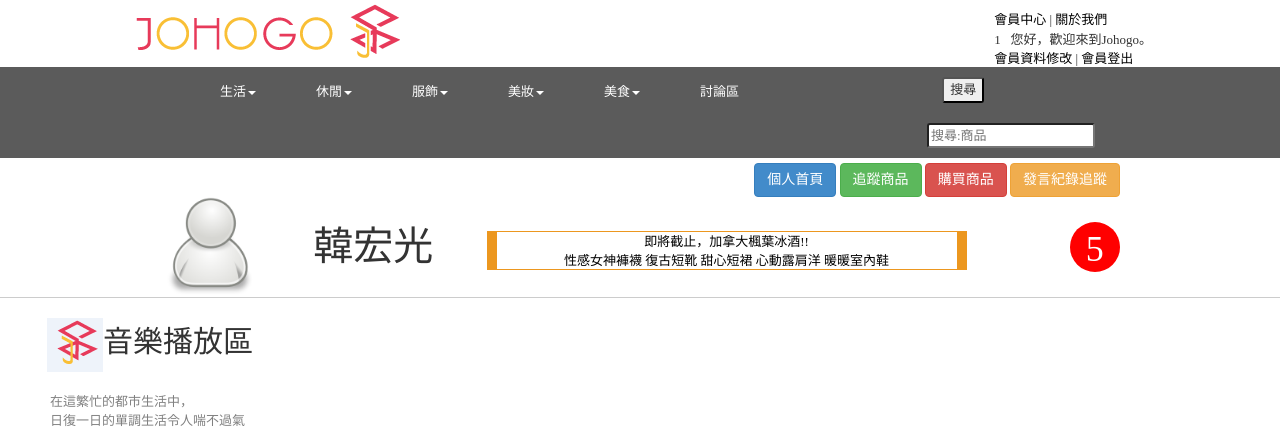
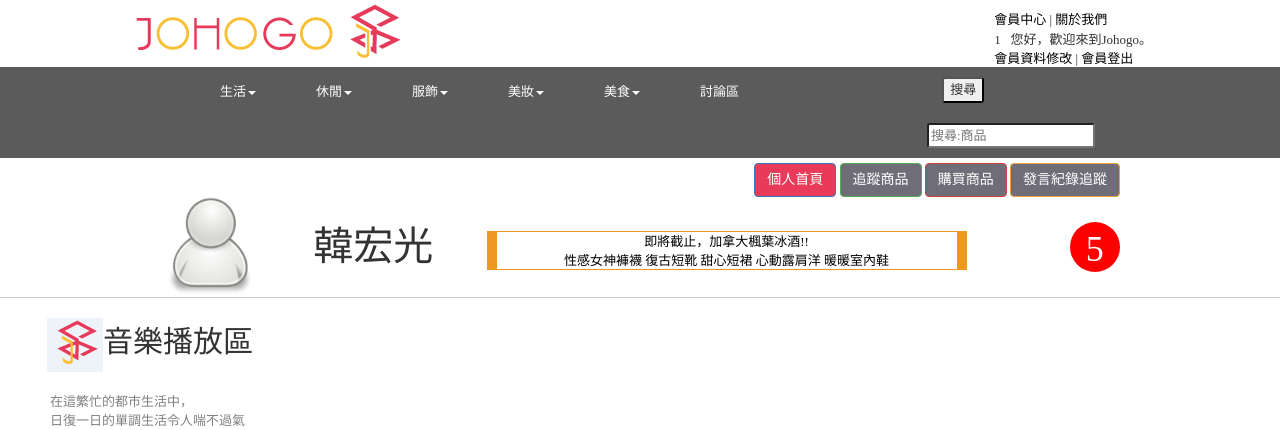
Before and after one commit to contemplator/Johogo, a PHP site: page /memberQuery.php in a window 1280 px wide. Shown: the top 430 px of the page. Run offline with PHP 8.4, Linux system fonts and the light colour scheme; a user stored in the database is signed in; data comes from the database, SQL or seed files in the repository; some libraries are stand-ins or nearby versions.

Commit message:
2014_9_25_v2
modify the css (3 colors)
and the response style for commodity

```diff
--- a/memberQuery.php
+++ b/memberQuery.php
@@ -8,15 +8,16 @@ if(!isset($_SESSION["authen"])){
 			</SCRIPT>");
 }
 ?>
+
 <script type="text/javascript" src="js/jquery.textslider.min.js"></script>
 <link rel="stylesheet" type="text/css" media="all" href="css/memberQuery.css" />
 <div id="memberQuery_container" style="width:960px;text-align:center;margin:0 auto;">
 	<nav style="width:960px;">
 		<div class="form-inline" style="text-align:right;">
-			<a href="memberQuery.php" class="btn btn-large btn-primary">個人首頁</a>
-			<button id="follow" class="btn btn-large btn-success" type="button" value="followQuery.php">追蹤商品</button>
-			<button id="buy" class="btn btn-large btn-danger" type="button" value="buyQuery.php">購買商品</button>
-			<button id="discuss" class="btn btn-large btn-warning" type="button" value="discussQuery.php">發言紀錄追蹤</button>
+			<a id="self_index" href="memberQuery.php" style="background-color:#EA3A5A;" class="btn btn-large btn-primary">個人首頁</a>
+			<button id="follow" style="background-color:#6F6E78;" class="btn btn-large btn-success" type="button" value="followQuery.php">追蹤商品</button>
+			<button id="buy" style="background-color:#6F6E78;" class="btn btn-large btn-danger" type="button" value="buyQuery.php">購買商品</button>
+			<button id="discuss" style="background-color:#6F6E78;" class="btn btn-large btn-warning" type="button" value="discussQuery.php">發言紀錄追蹤</button>
 		</div>
 		<div style="text-align:left;">
 			<img style="width:100px;" src="img/user-bg.png">
@@ -180,7 +181,15 @@ if(!isset($_SESSION["authen"])){
 
 	}
 	$(document).ready(function(){
-		$('#follow,#buy,#discuss').click(function(){Query_pages($(this).val());});
+		$('#self_index').click(function(){
+			$('#self_index,#follow,#buy,#discuss').css("background-color", "#6F6E78");
+			$(this).css("background-color", "#EA3A5A");
+		});
+		$('#follow,#buy,#discuss').click(function(){
+			$('#self_index,#follow,#buy,#discuss').css("background-color", "#6F6E78");
+			$(this).css("background-color", "#EA3A5A");
+			Query_pages($(this).val());
+		});
 		$('.slideText').textslider({
 			direction : 'scrollUp', // 捲動方向: scrollUp向上, scrollDown向下
 			scrollNum : 1, // 一次捲動幾個元素
--- a/product.php
+++ b/product.php
@@ -47,7 +47,7 @@
 									echo "<div class=\"panel-heading\">\r\n";
 								}
 
-					echo "<h3 class=\"panel-title\">".$result["p_name"]."</h3>".
+					echo "<h3 class=\"panel-title\">".mb_substr($result["p_name"], 0, 17, 'utf-8')."</h3>".
 								"</div>\r\n".
 								"<div class=\"panel-body product-body\" onClick='top.location.href=\"product_info.php?pid=".$result["p_id"]."\"'>".
 									"<img src=\"../johogo_backstage/".$resultimg["url"]."\"/>\n\r".
@@ -130,7 +130,7 @@
 									echo "<div class=\"panel-heading\">\r\n";
 								}
 
-					echo "<h3 class=\"panel-title\">".$result["p_name"]."</h3>".
+					echo "<h3 class=\"panel-title\">".mb_substr($result["p_name"], 0, 17, 'utf-8')."</h3>".
 								"</div>\r\n".
 								"<div class=\"panel-body product-body\" onClick='top.location.href=\"product_info.php?pid=".$result["p_id"]."\"'>".
 									"<img src=\"../johogo_backstage/".$resultimg["url"]."\"/>\n\r".
```
Also changed, not shown: discuz_info.php (+4 -3 lines), product_info.php (+14 -4 lines).
